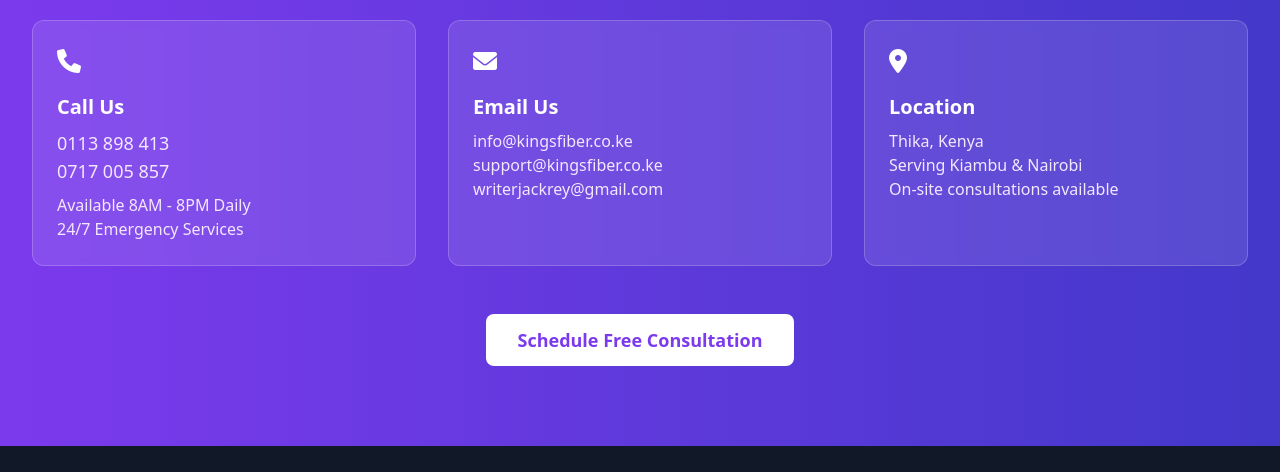
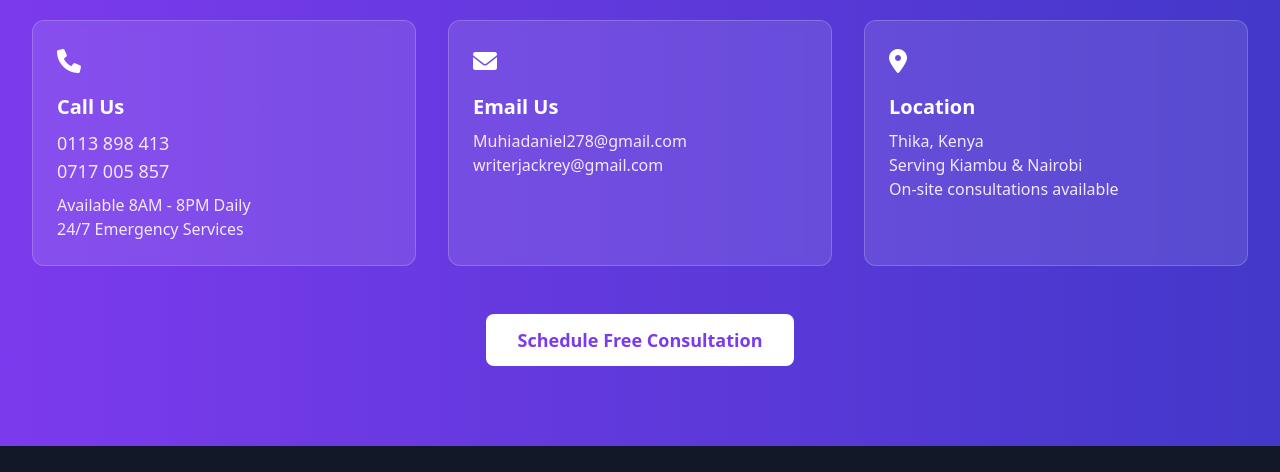
Before and after one commit to vincentiandev/kingsfiber, a plain HTML site: page index.html in a window 1280 px wide. Shown: the part 4720-5192 px from the top of the page. Drawn offline with nearby package versions, Linux system fonts and the light colour scheme.

Commit message:
Update index.html

```diff
--- a/index.html
+++ b/index.html
@@ -756,8 +756,7 @@
                 <div class="bg-white/10 backdrop-blur-sm p-6 rounded-xl border border-white/20">
                     <i class="fas fa-envelope text-2xl mb-4"></i>
                     <h3 class="text-xl font-semibold mb-2">Email Us</h3>
-                    <p class="text-purple-100">info@kingsfiber.co.ke</p>
-                    <p class="text-purple-100">support@kingsfiber.co.ke</p>
+                    <p class="text-purple-100">Muhiadaniel278@gmail.com</p>
                     <p class="text-purple-100">writerjackrey@gmail.com</p>
                 </div>
                 <div class="bg-white/10 backdrop-blur-sm p-6 rounded-xl border border-white/20">
```
